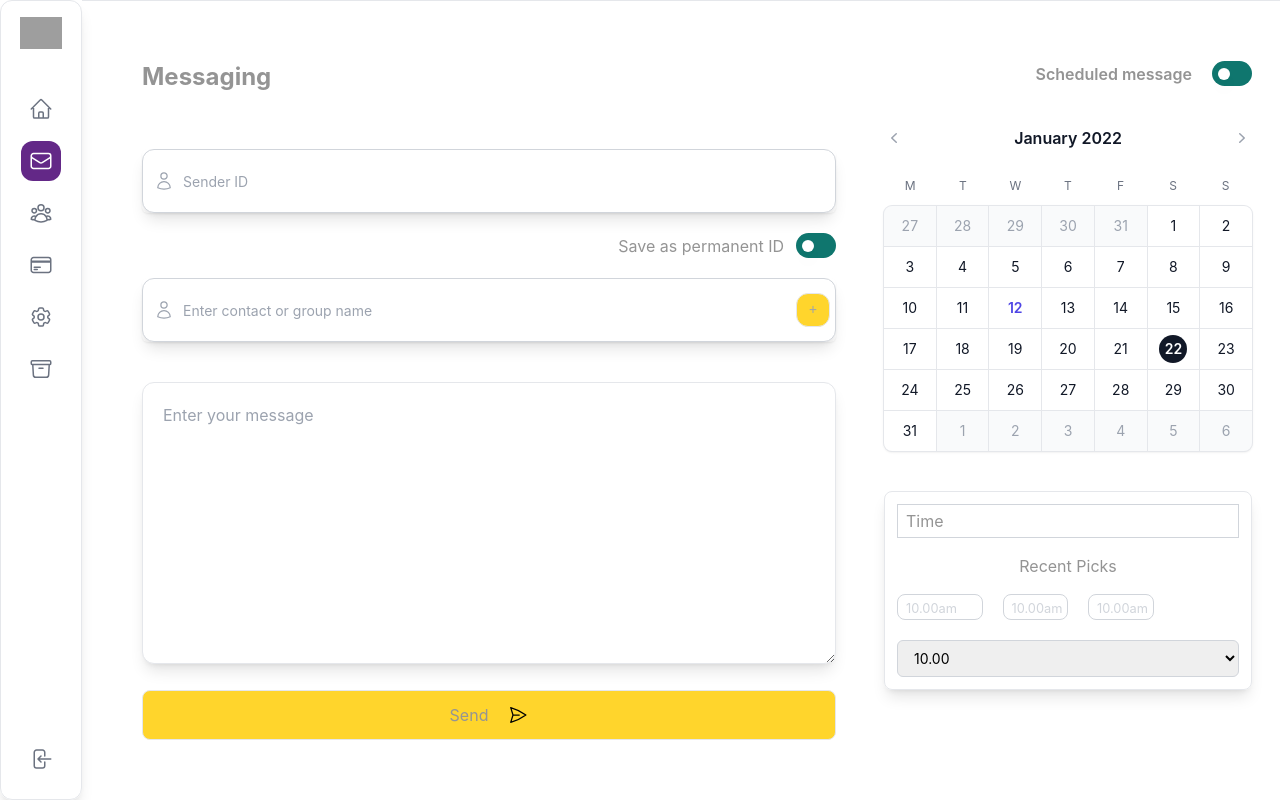
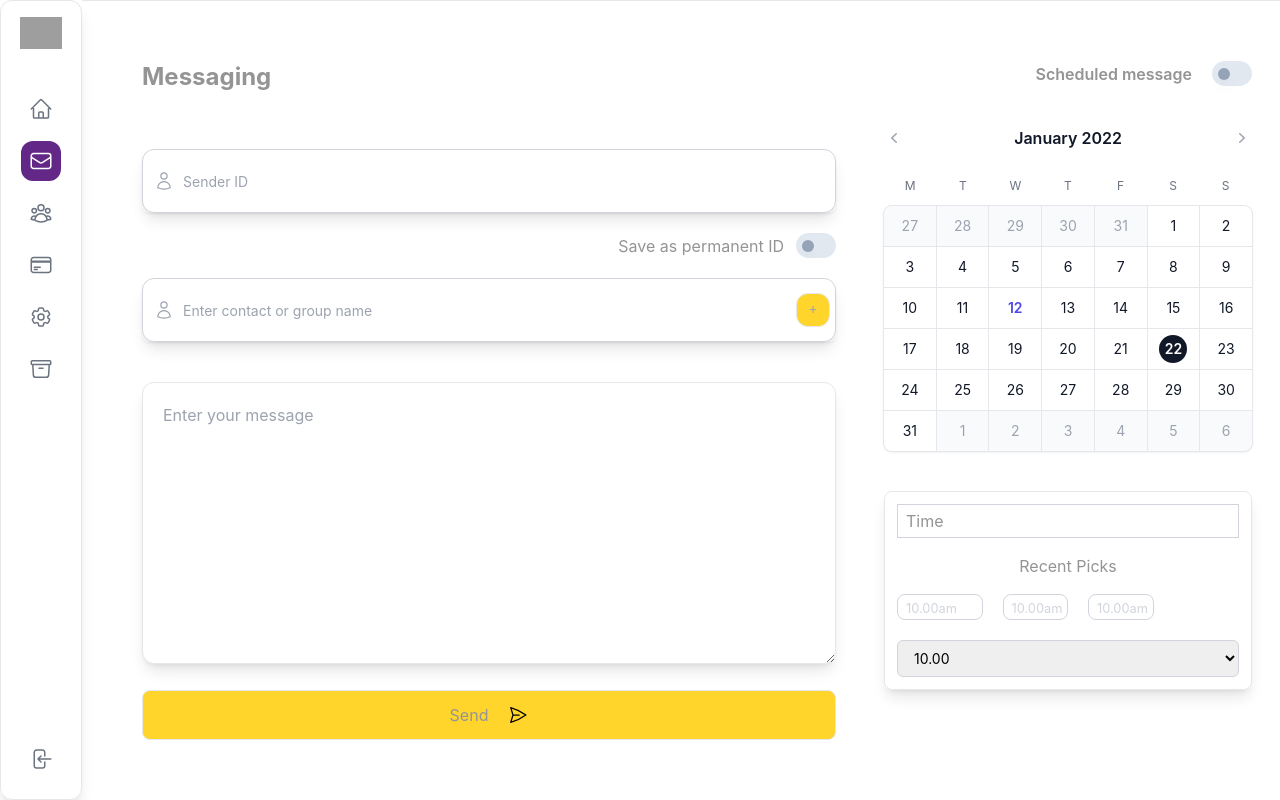
Before and after one commit to kingdanie/intime, a Next.js app: page /messages in a window 1280 px wide. Built offline with nearby package versions, Linux system fonts and the light colour scheme; grey boxes are pictures that could not be loaded.

Commit message:
feat: change state colors of switch

```diff
--- a/components/switch.tsx
+++ b/components/switch.tsx
@@ -9,7 +9,7 @@ export default function AppSwitch({ name }) {
       <Switch
         checked={enabled}
         onChange={setEnabled}
-        className={`${enabled ? "bg-teal-900" : "bg-teal-700"}
+        className={`${enabled ? "bg-filler" : "bg-slate-200"}
           relative inline-flex h-[25px] w-[40px] items-center px-1 shrink-0 cursor-pointer rounded-full border-2 border-transparent
           transition-colors duration-200 ease-in-out focus:outline-none focus-visible:ring-2
           focus-visible:ring-white focus-visible:ring-opacity-75`}
@@ -17,8 +17,8 @@ export default function AppSwitch({ name }) {
         <span className="sr-only">{name}</span>
         <span
           aria-hidden="true"
-          className={`${enabled ? "translate-x-4" : "translate-x-0"}
-            pointer-events-none inline-block h-[12px] w-[12px] transform rounded-full bg-white
+          className={`${enabled ? "translate-x-4 bg-white" : "translate-x-0 bg-slate-400"}
+            pointer-events-none inline-block h-[12px] w-[12px] transform rounded-full
             shadow-lg ring-0 transition duration-200 ease-in-out`}
         />
       </Switch>
```
